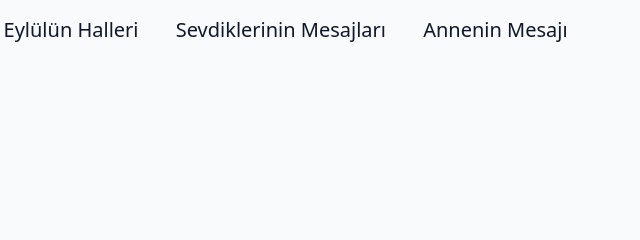
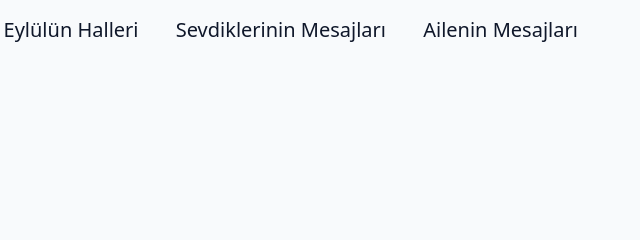
Before and after one commit to ellyse12/eylulcan, a website: page build/index.html in a window 1280 px wide. Shown: the top 240 px of the page, 450-1090 px from the left. Drawn offline with nearby package versions, Linux system fonts and the light colour scheme.

Commit message:
eylulson2

```diff
--- a/build/index.html
+++ b/build/index.html
@@ -21,7 +21,7 @@
           <a href="#rockets" class="hover:opacity-90">Geçmişten Günümüze</a>
           <a href="#whois" class="hover:opacity-90">Eylülün Halleri</a>
           <a href="#testimonials" class="hover:opacity-90">Sevdiklerinin Mesajları</a>
-          <a href="#contact" class="hover:opacity-90">Annenin Mesajı</a>
+          <a href="#contact" class="hover:opacity-90">Ailenin Mesajları</a>
         </nav>
       </div>
     </section>
@@ -34,7 +34,7 @@
         <a href="#whois" class="w-full text-center py-6 hover:opacity-90 text-white">Eylülün Halleri</a>
         <a href="#testimonials" class="w-full text-center py-6 hover:opacity-90 text-white">Sevdiklerinin
           Mesajları</a>
-        <a href="#contact" class="w-full text-center py-6 hover:opacity-90 text-white">Annenin Mesajı</a>
+        <a href="#contact" class="w-full text-center py-6 hover:opacity-90 text-white">Ailenin Mesajları</a>
       </nav>
     </section>
   </header>
```
